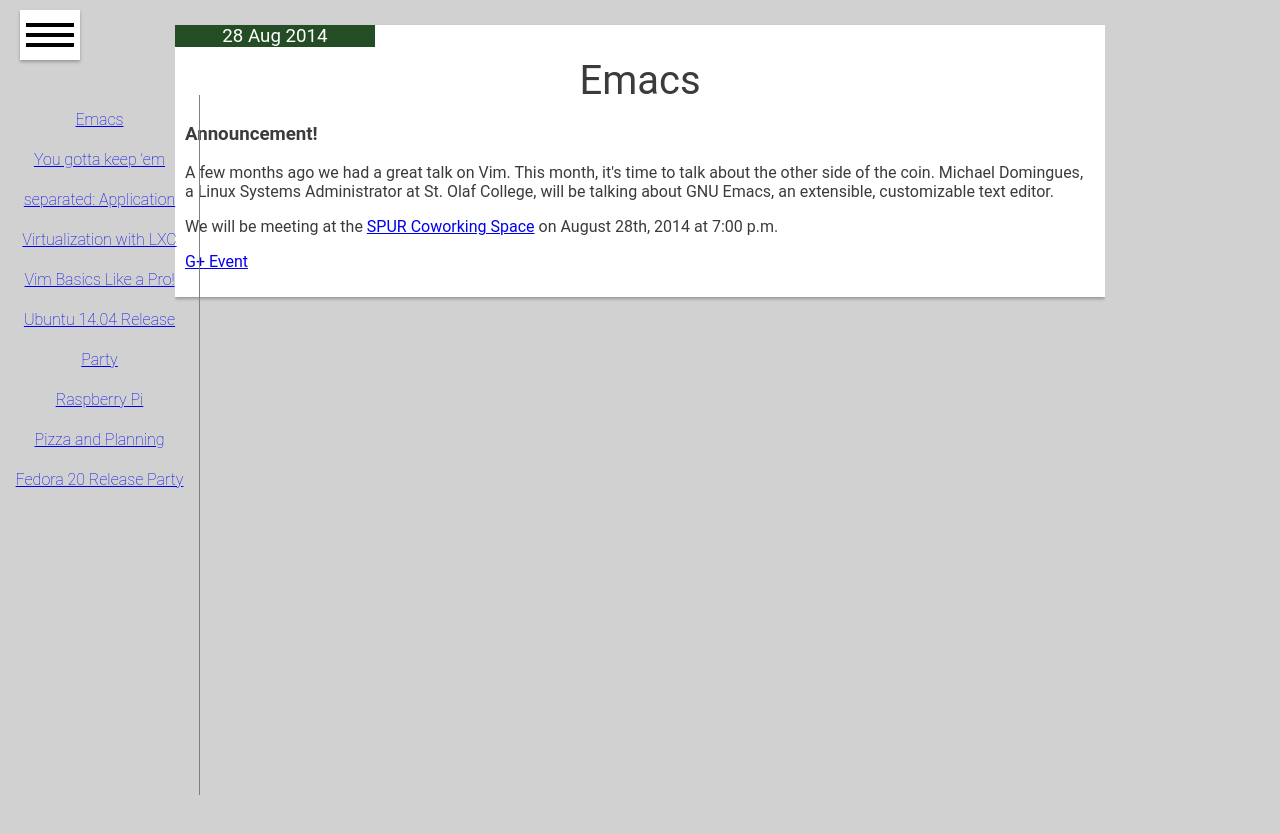
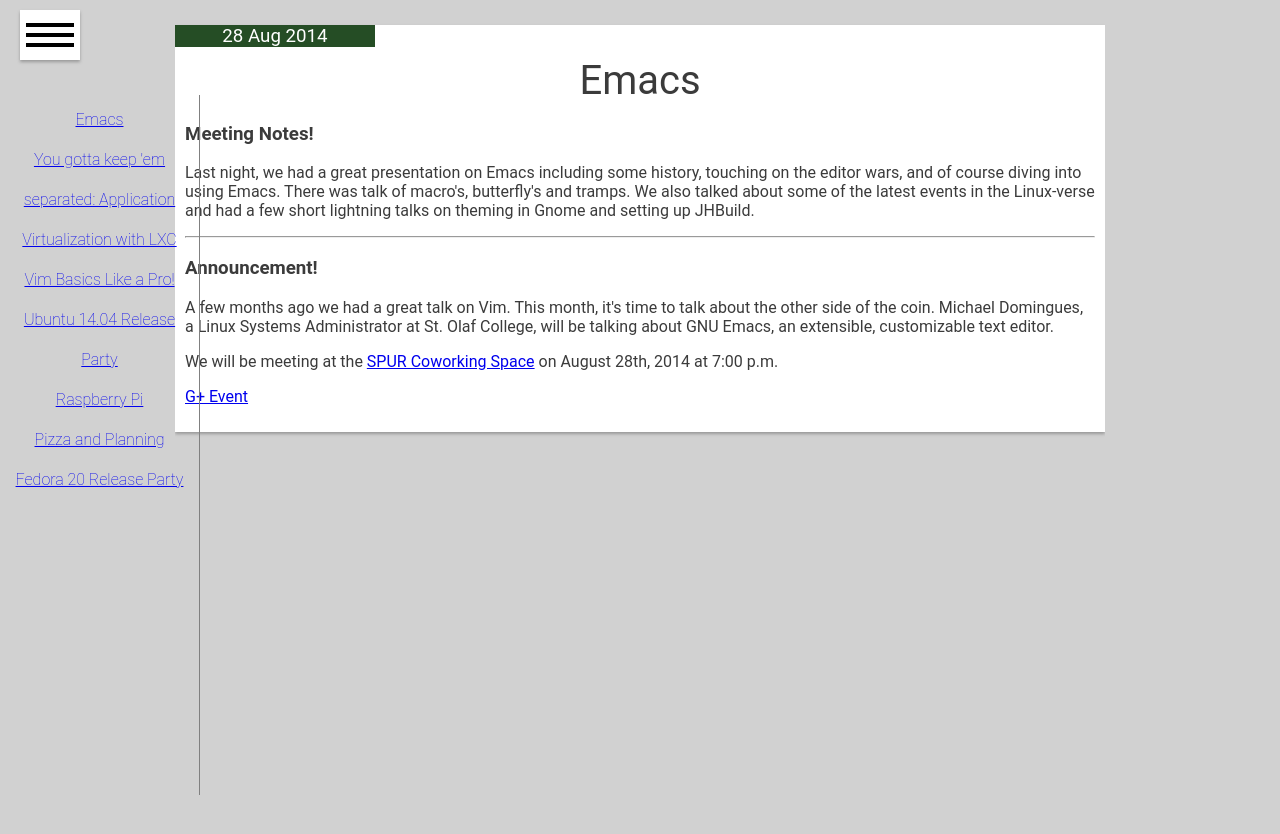
Before and after one commit to norlug/norlug.github.io, a Jekyll site: the page built from _posts/2014-8-28-Emacs.markdown, in a window 1280 px wide. Shown: the top 834 px of the page. Built offline with Jekyll 4.4.1, drawn with Linux system fonts in a browser that asks for light colours.

Commit message:
Added meeting notes

```diff
--- a/_posts/2014-8-28-Emacs.markdown
+++ b/_posts/2014-8-28-Emacs.markdown
@@ -6,6 +6,11 @@
 date:   2014-8-28 12:00:00
 ---
 
+<h3>Meeting Notes!</h3>
+<p>Last night, we had a great presentation on Emacs including some history, touching on the editor wars, and of course diving into using Emacs. There was talk of macro's, butterfly's and tramps. We also talked about some of the latest events in the Linux-verse and had a few short lightning talks on theming in Gnome and setting up JHBuild.</p>
+
+
+---
 <h3>Announcement!</h3>
 
 
```
